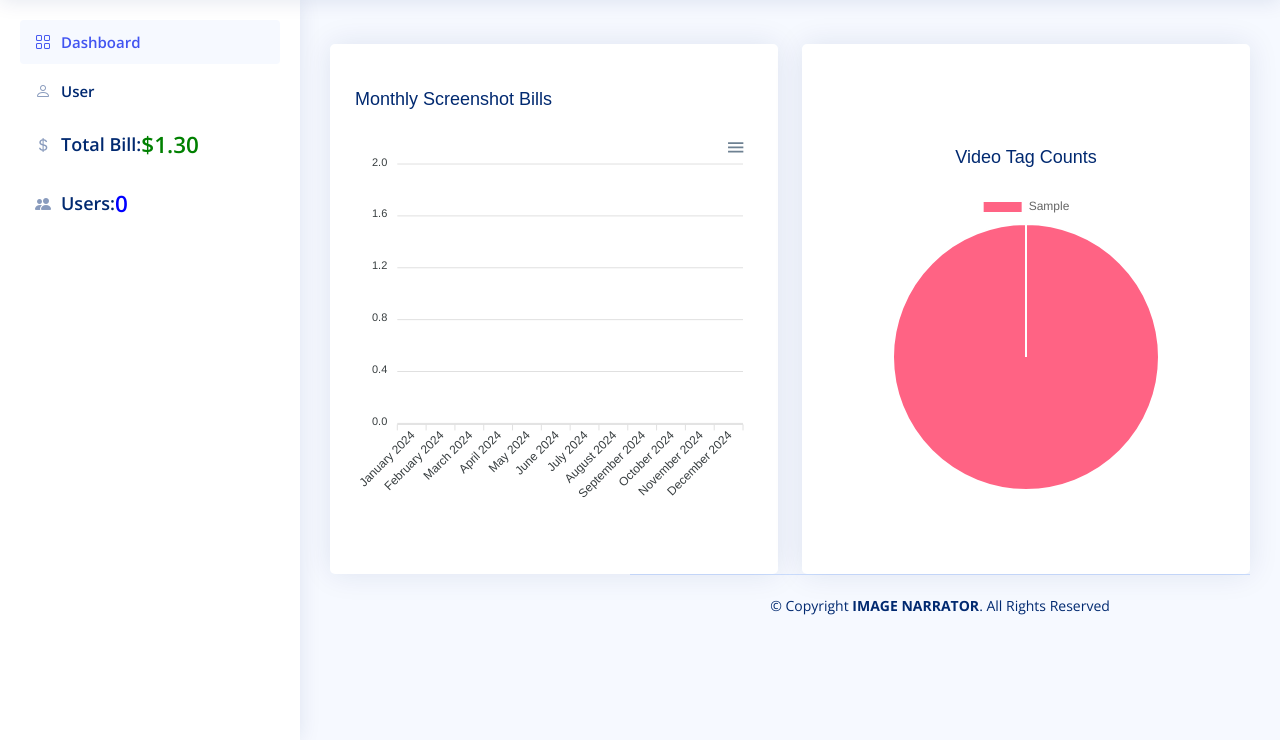
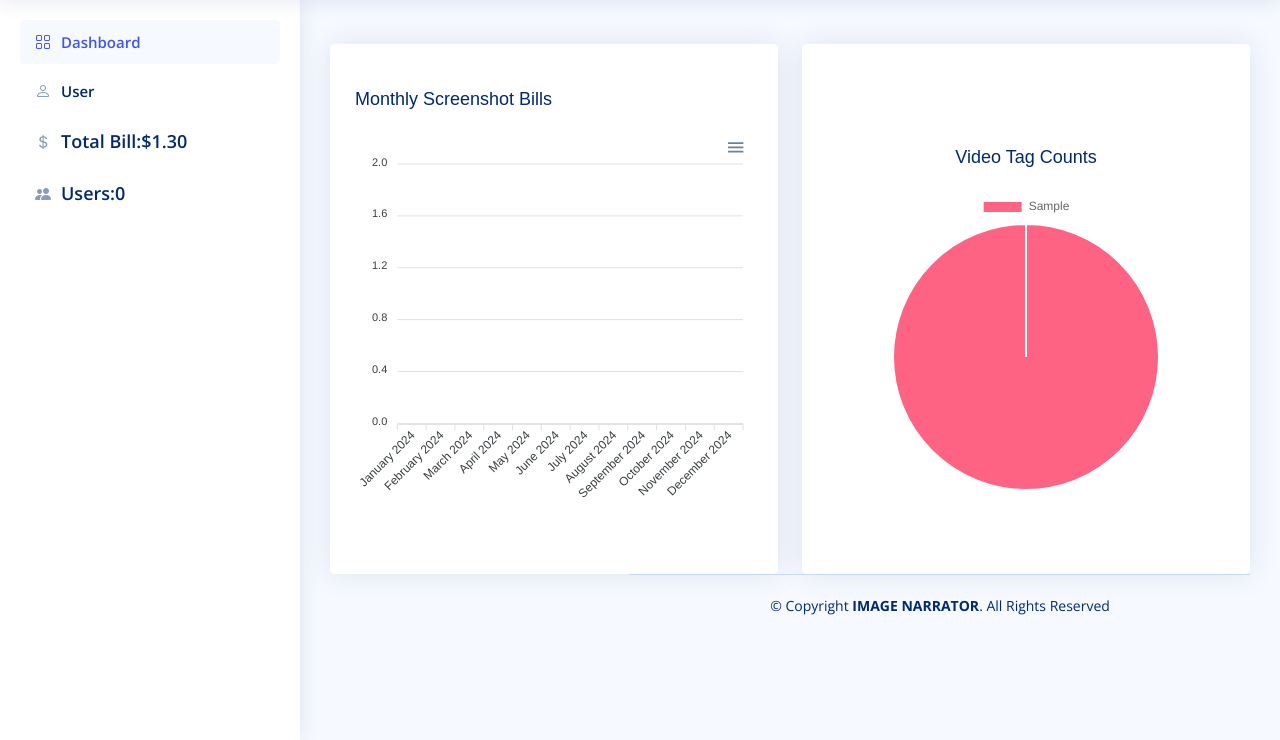
Before and after one commit to Lisa123wang/ImageNarrator, a PHP site: page /pages-members.php in a window 1280 px wide. Shown: the part 60-800 px from the top of the page. Run offline with PHP 8.4, Linux system fonts and the light colour scheme; the visitor is signed in with stand-in values (Sample User, id 1); tables that the repository leaves empty or names only in its code hold one stand-in row (values such as "Sample post"); some libraries are stand-ins or nearby versions.

Commit message:
Update pages-members.php

```diff
--- a/NarratorAdmin/pages-members.php
+++ b/NarratorAdmin/pages-members.php
@@ -206,14 +206,14 @@
             <a class="nav-link collapsed" href="#">
                 <i class="bi bi-currency-dollar"></i>
                 <span style="font-size: 1.2em;">Total Bill:</span>
-                <span style="font-size: 1.5em; color: green;"><?php echo "$" . number_format($totalBill, 2); ?></span>
+                <span style="font-size: 1.2em; "><?php echo "$" . number_format($totalBill, 2); ?></span>
             </a>
         </li><!-- End Total Bill Nav -->
         <li class="nav-item">
             <a class="nav-link collapsed" href="#">
                 <i class="bi bi-people-fill"></i>
                 <span style="font-size: 1.2em;">Users:</span>
-                <span style="font-size: 1.5em; color: blue;"><?php echo $userCount; ?></span>
+                <span style="font-size: 1.2em; "><?php echo $userCount; ?></span>
             </a>
         </li><!-- End Users Nav -->
     </ul>
```
